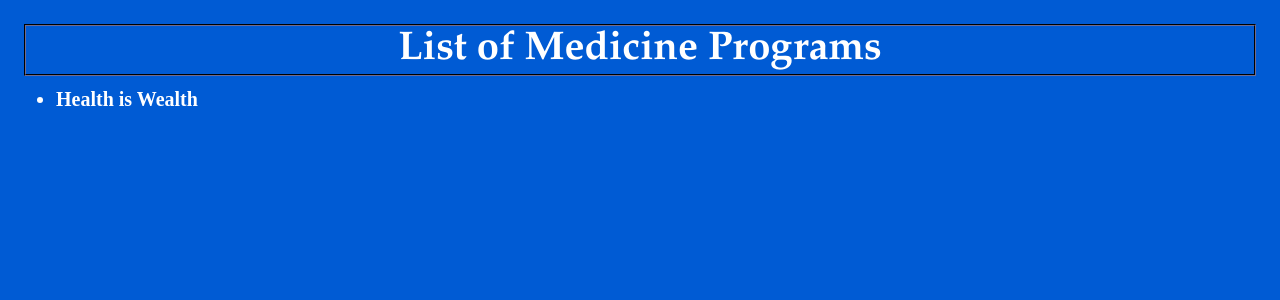
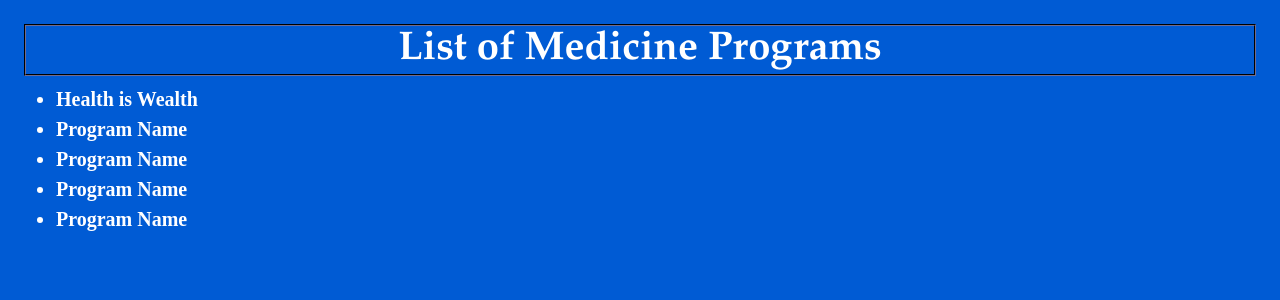
Before and after one commit to jtfidelis/internships2, a Flask app: page /internships/Medicine in a window 1280 px wide. Shown: the part 70-370 px from the top of the page. Run offline with Flask 3, Linux system fonts and the light colour scheme; data comes from the database, SQL or seed files in the repository.

Commit message:
updating

```diff
--- a/app.py
+++ b/app.py
@@ -29,7 +29,7 @@
 def processing():
     program_data = {
         "program_type": request.form['program_type'],
-        "program_name": request.form['program_program_name'],
+        "name": request.form['program_name'],
         "salary": request.form['program_salary'],
         "duration": request.form['program_duration'],
         "description": request.form['program_desc'],
@@ -55,7 +55,7 @@
     program_data = {
         "program_id" : request.form["program_id"],
         "program_type": request.form['program_type'],
-        "program_name": request.form['program_program_name'],
+        "name": request.form['program_name'],
         "salary": request.form['program_salary'],
         "duration": request.form['program_duration'],
         "description": request.form['program_desc'],
--- a/data.py
+++ b/data.py
@@ -25,8 +25,8 @@
 
 def insert_program(program_data):
     conn, cur = connect_to_db(db_path)
-    query = 'INSERT INTO programs (program_type, program_name, salary, duration, description, url) VALUES (?,?,?,?,?,?)'
-    values = (program_data['program_type'], program_data['program_name'],
+    query = 'INSERT INTO programs (program_type, name, salary, duration, description, url) VALUES (?,?,?,?,?,?)'
+    values = (program_data['program_type'], program_data['name'],
               program_data['salary'], program_data['duration'],
               program_data['description'], program_data['url'])
     cur.execute(query,values)
@@ -35,8 +35,8 @@
 
 def update_program(program_data):
     conn, cur = connect_to_db(db_path)
-    query = "UPDATE programs SET program_type=?, program_name=?, salary=?, duration=?, description=?, url=? WHERE id=?"
-    values = (program_data['program_type'], program_data['program_name'],
+    query = "UPDATE programs SET program_type=?, name=?, salary=?, duration=?, description=?, url=? WHERE id=?"
+    values = (program_data['program_type'], program_data['name'],
               program_data['salary'], program_data['duration'],
               program_data['description'], program_data['url'],
               program_data['program_id'])
--- a/templates/internship.html
+++ b/templates/internship.html
@@ -4,7 +4,7 @@
 
 <ul class="internship_list">
     {% for program in programs %}
-    <li><a href="/internships/{{ program.id }}">{{ program.program_name }}</a></li>
+    <li><a href="/internships/{{ program.id }}">{{ program.name }}</a></li>
     {% endfor %}
 </ul>
 {% endblock %}
--- a/templates/program.html
+++ b/templates/program.html
@@ -1,6 +1,6 @@
 {% extends 'base.html' %}
 {% block content %}
-<h1 class="program_h1">{{ program.program_name }}</h1>
+<h1 class="program_h1">{{ program.name }}</h1>
 <img class="program_image" src="{{program.url}}">
 <p class="program_details">{{ program.description }}</p>
 <ul class="program_numbers">
--- a/templates/register.html
+++ b/templates/register.html
@@ -17,7 +17,7 @@
         <option value="Culinary">Culinary</option>
     </select><br><br>
     <label for="p_name">Name of Program:</label>
-    <input type="text" name="program_program_name" id="p_name" required><br><br>
+    <input type="text" name="program_name" id="p_name" required><br><br>
     <label for="p_duration">Duration:</label>
     <input type="text" name="program_duration" id="p_duration"><br><br>
     <label for="p_salary">Salary:</label>
--- a/templates/update.html
+++ b/templates/update.html
@@ -100,7 +100,7 @@
         {% endif %}
     </select><br><br>
     <label for="p_name">Name of Program:</label>
-    <input type="text" name="program_program_name" id="p_name" value="{{ program.program_name }}" required><br><br>
+    <input type="text" name="program_name" id="p_name" value="{{ program.name }}" required><br><br>
     <label for="p_duration">Duration:</label>
     <input type="text" name="program_duration" id="p_duration" value="{{ program.duration }}"><br><br>
     <label for="p_salary">Salary:</label>
```
Also changed, not shown: progs.db.
